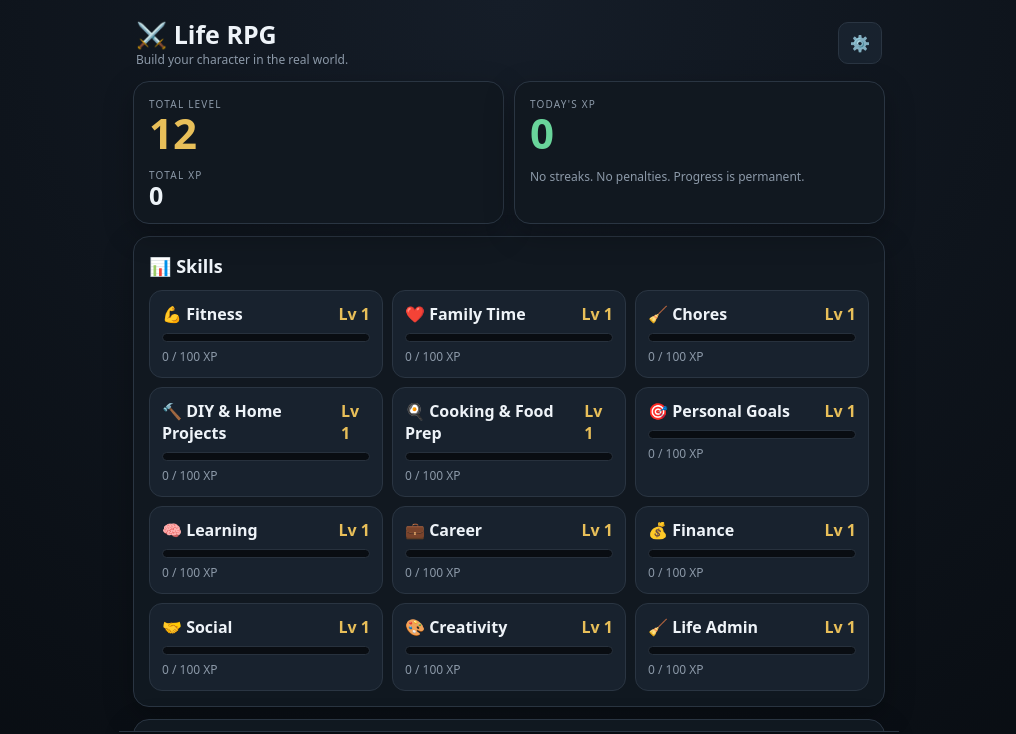
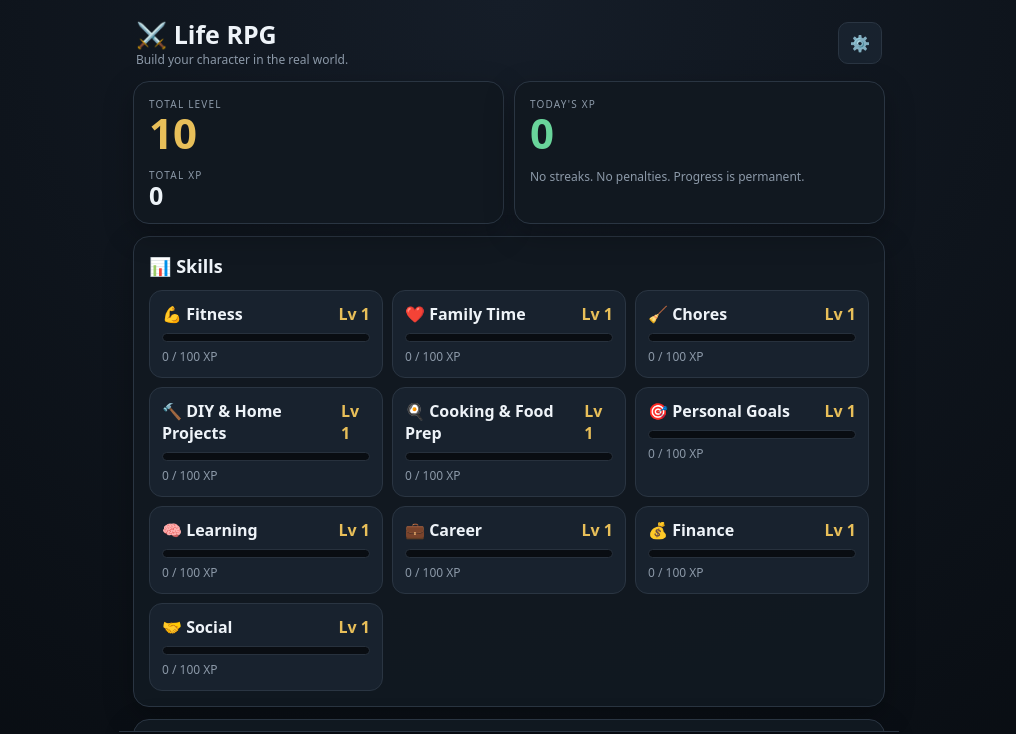
Before and after one commit to MaxedIRL/Sprint-Towards, a plain HTML site: page index.html in a window 1280 px wide. Shown: the top 734 px of the page, without its empty margins (131-1147 px from the left). Drawn offline with Linux system fonts and the light colour scheme.

Commit message:
Add files via upload

```diff
--- a/index.html
+++ b/index.html
@@ -87,8 +87,9 @@ header{padding:17px 3px 13px;display:flex;justify-content:space-between;align-it
 
 <script>
 const SKILLS=[
- ["Fitness","💪"],["Family Time","❤️"],["Chores","🧹"],["DIY & Home Projects","🔨"],["Cooking & Food Prep","🍳"],
- ["Personal Goals","🎯"],["Learning","🧠"],["Career","💼"],["Finance","💰"],["Social","🤝"],["Creativity","🎨"],["Life Admin","🧹"]
+ ["Fitness","💪"],["Family Time","❤️"],["Chores","🧹"],["DIY & Home Projects","🔨"],
+ ["Cooking & Food Prep","🍳"],["Personal Goals","🎯"],["Learning","🧠"],["Career","💼"],
+ ["Finance","💰"],["Social","🤝"]
 ];
 const DEFAULT_QUESTS=[
  ["Workout / meaningful movement","Fitness",150],
@@ -102,13 +103,11 @@ const DEFAULT_QUESTS=[
  ["25 minutes focused learning","Learning",100],
  ["One useful career action","Career",100],
  ["Review or track an expense","Finance",50],
- ["Meaningful social contact","Social",50],
- ["Creative practice","Creativity",100],
- ["One useful admin task","Life Admin",50]
+ ["Meaningful social contact","Social",50]
 ];
 const blank=Object.fromEntries(SKILLS.map(([s])=>[s,{xp:0,history:[]}]));
 let state=JSON.parse(localStorage.getItem("lifeRPGBest")||"null")||{
- version:5,skills:blank,activities:[],diary:{},done:{},achievements:[],todos:[],disabledDefaults:[],
+ version:6,skills:blank,activities:[],diary:{},done:{},achievements:[],todos:[],disabledDefaults:[],
  bosses:[
   {id:"b1",name:"First Boss: Build Momentum",skill:"Personal Goals",goal:1000,progress:0},
   {id:"b2",name:"Home Base Upgrade",skill:"DIY & Home Projects",goal:2500,progress:0},
@@ -126,6 +125,14 @@ function ensure(){
  if(!state.todos)state.todos=[];
  if(!state.disabledDefaults)state.disabledDefaults=[];
  if(!state.skills)state.skills={};
+ if(!state.legacySkills)state.legacySkills={};
+ ["Creativity","Life Admin"].forEach(s=>{
+   if(state.skills[s]){
+     state.legacySkills[s]=state.skills[s];
+     delete state.skills[s];
+   }
+ });
+ state.todos=state.todos.filter(t=>t.skill!=="Creativity"&&t.skill!=="Life Admin");
  SKILLS.forEach(([s])=>{if(!state.skills[s])state.skills[s]={xp:0,history:[]}});
  save();
 }
```
